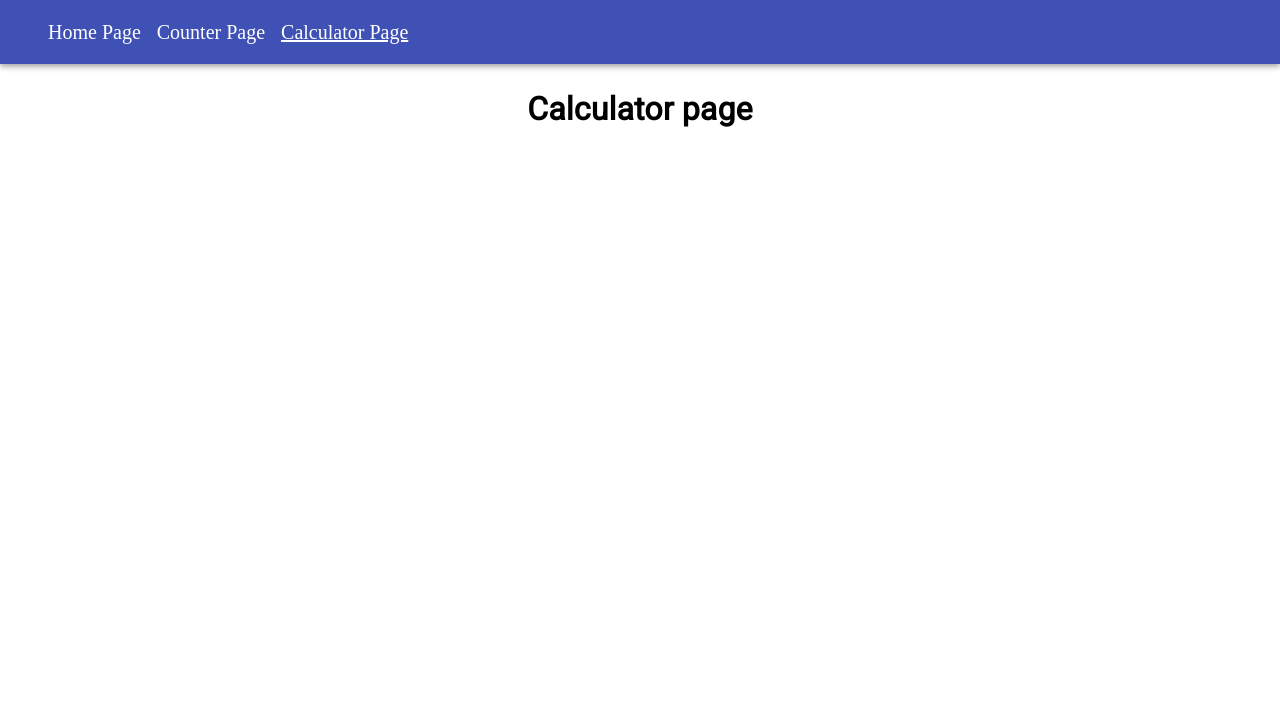
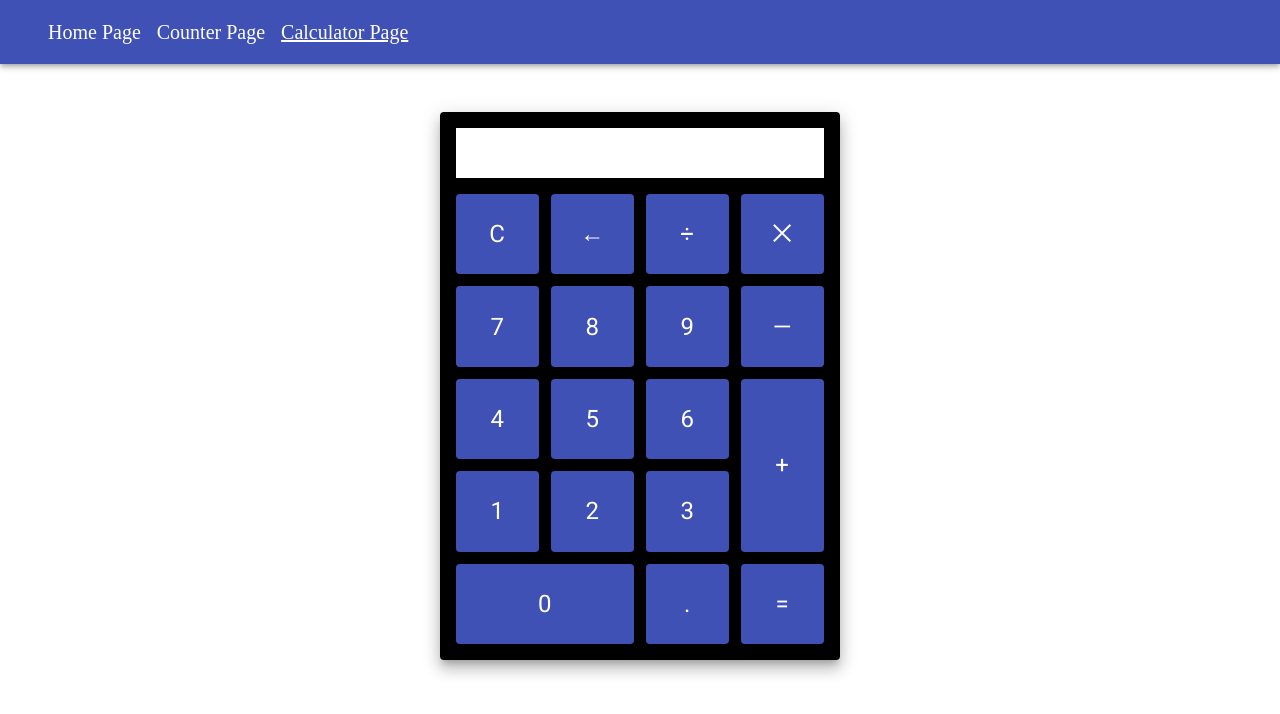
Before and after one commit to mrvanagas/react-app-1, a React (Create React App) app: page /calculator in a window 1280 px wide. Shown: the top 714 px of the page. Built offline with nearby package versions, Linux system fonts and the light colour scheme.

Commit message:
feat: calc screen

```diff
--- /dev/null
+++ b/src/pages/CalculatorPage/CalculatorButton.jsx
@@ -0,0 +1,23 @@
+import { makeStyles, Button } from '@material-ui/core';
+
+const useStyles = makeStyles({
+  root: ({ xSpan, ySpan }) => ({
+    fontSize: '1.5rem',
+    gridColumn: `span ${xSpan}`,
+    gridRow: `span ${ySpan}`,
+  })
+});
+
+const CalculatorButton = ({ children, onClick, xSpan = 1, ySpan = 1 }) => {
+  const classes = useStyles({
+    xSpan,
+    ySpan
+  });
+  return (
+    <Button variant="contained" color="primary" className={classes.root} onClick={onClick}>
+      {children}
+    </Button>
+  )
+}
+
+export default CalculatorButton;
--- /dev/null
+++ b/src/pages/CalculatorPage/CalculatorScreen.jsx
@@ -0,0 +1,29 @@
+import { makeStyles } from '@material-ui/core';
+
+const useStyles = makeStyles(theme => ({
+  root: {
+    margin: 'auto',
+    width: '100%',
+    height: '50px',
+    lineHeight: '50px',
+    textAlign: 'right',
+    paddingRight: '1rem',
+    fontWeight: '600',
+    fontSize: '1.5rem',
+    backgroundColor: theme.palette.common.white,
+    color: theme.palette.primary.main
+  }
+
+}));
+
+const CalculatorScreen = () => {
+
+  const classes = useStyles();
+  return (
+    <div className={classes.root}>
+
+    </div>
+  )
+}
+
+export default CalculatorScreen
--- a/src/pages/CalculatorPage/index.jsx
+++ b/src/pages/CalculatorPage/index.jsx
@@ -1,10 +1,58 @@
+import { makeStyles } from '@material-ui/core';
+import CalculatorScreen from './CalculatorScreen';
+import CalculatorButton from './CalculatorButton';
+
+const useStyles = makeStyles(theme => {
+  return {
+    root: {
+      margin: '3rem auto',
+      width: '400px',
+      padding: '1rem',
+      backgroundColor: theme.palette.common.black,
+      color: theme.palette.common.white,
+      borderRadius: theme.shape.borderRadius,
+      boxShadow: theme.shadows[10]
+    },
+    btnGrid: {
+      display: 'grid',
+      marginTop: '1rem',
+      height: '450px',
+      width: '100%',
+      gap: '.75rem',
+      gridTemplateColumns: 'repeat(4, 1fr)',
+      gridTemplateRows: 'repeat(5, 1fr)'
+    }
+  }
+});
+
 const CalculatorPage = () => {
-    return(
-        <div>
-            <h1>Calculator page</h1>
+  const classes = useStyles();
+  return (
+    <div className={classes.root}>
+      <CalculatorScreen />
+      <div className={classes.btnGrid}>
+        <CalculatorButton>C</CalculatorButton>
+        <CalculatorButton>←</CalculatorButton>
+        <CalculatorButton>÷</CalculatorButton>
+        <CalculatorButton>⨉</CalculatorButton>
+        <CalculatorButton>7</CalculatorButton>
+        <CalculatorButton>8</CalculatorButton>
+        <CalculatorButton>9</CalculatorButton>
+        <CalculatorButton>—</CalculatorButton>
+        <CalculatorButton>4</CalculatorButton>
+        <CalculatorButton>5</CalculatorButton>
+        <CalculatorButton>6</CalculatorButton>
+        <CalculatorButton ySpan="2">+</CalculatorButton>
+        <CalculatorButton>1</CalculatorButton>
+        <CalculatorButton>2</CalculatorButton>
+        <CalculatorButton>3</CalculatorButton>
+        <CalculatorButton xSpan="2">0</CalculatorButton>
+        <CalculatorButton>.</CalculatorButton>
+        <CalculatorButton>=</CalculatorButton>
+      </div>
 
-        </div>
-    )
+    </div>
+  )
 }
 
 export default CalculatorPage;
```
